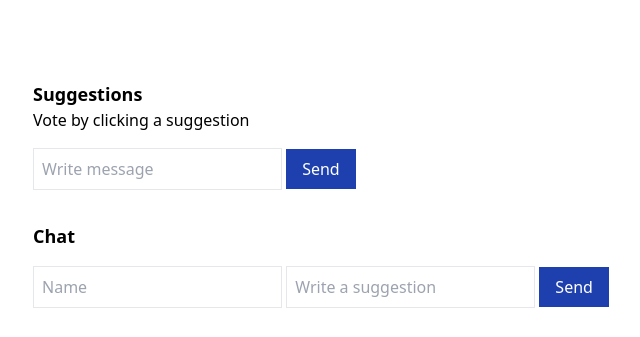
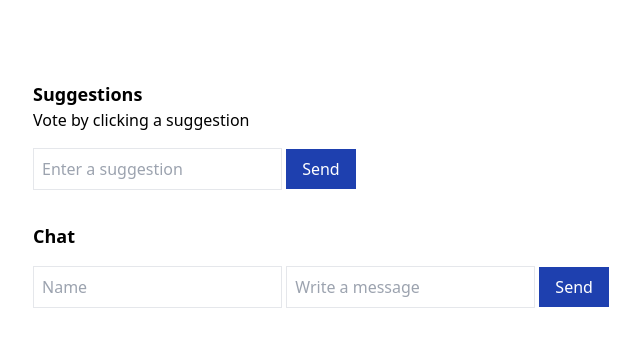
Before and after one commit to AndreasNaustdal/feedback-game, a website: page index.html in a window 1280 px wide. Shown: the top 337 px of the page, 31-671 px from the left. Drawn offline with nearby package versions, Linux system fonts and the light colour scheme; no server answers.

Commit message:
rewrite placeholder

```diff
--- a/index.html
+++ b/index.html
@@ -46,7 +46,7 @@
           class="border p-2"
           type="text"
           id="suggestion"
-          placeholder="Write message"
+          placeholder="Enter a suggestion"
           autocomplete="off"
         />
         <button class="py-2 px-4 bg-blue-800 text-white" type="submit">
@@ -69,7 +69,7 @@
           class="border p-2"
           type="text"
           id="message"
-          placeholder="Write a suggestion"
+          placeholder="Write a message"
           autocomplete="off"
         />
         <button class="py-2 px-4 bg-blue-800 text-white" type="submit">
```
